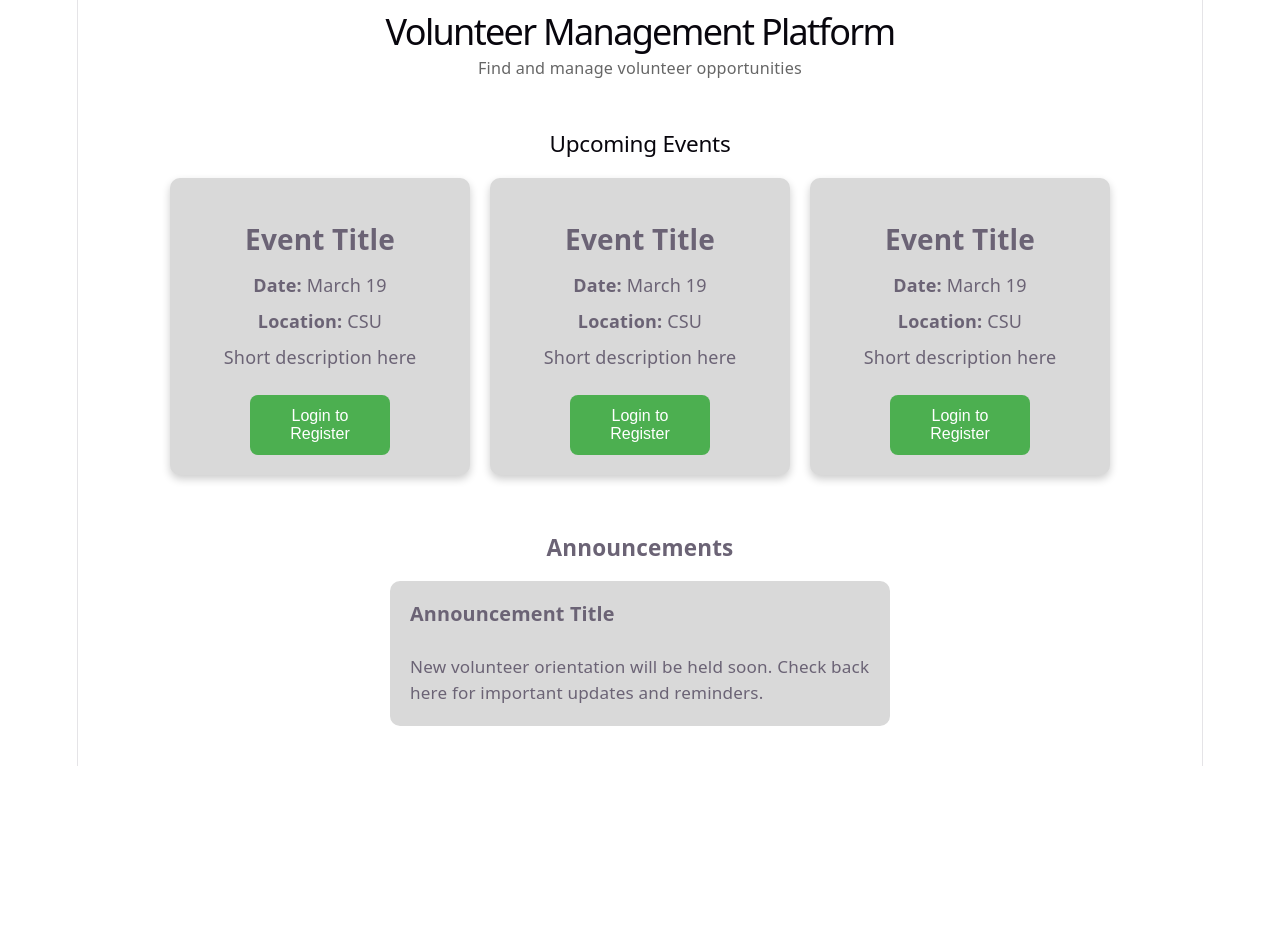
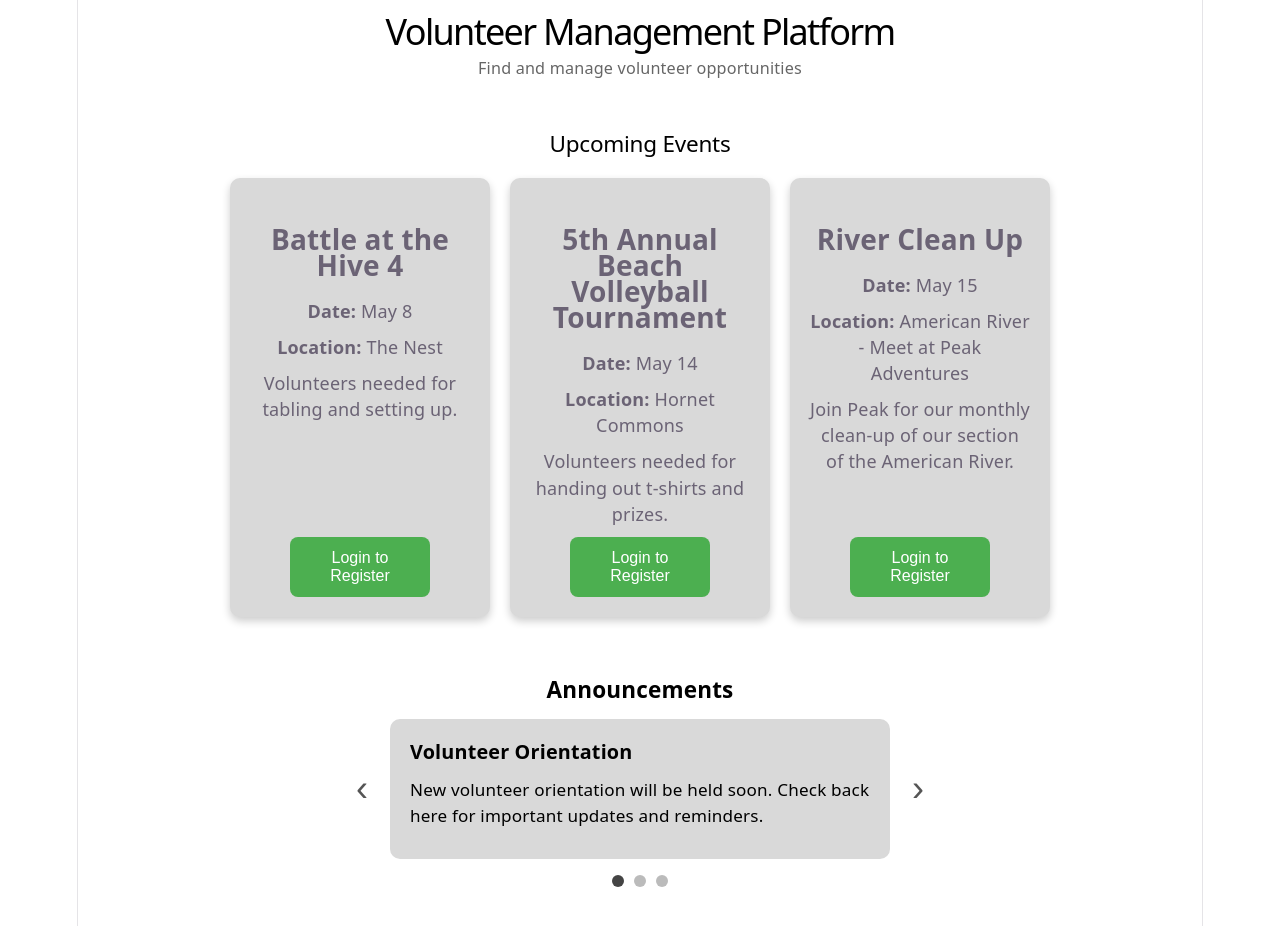
Before and after one commit to pollyology/VolunteerHubProject, a React (Vite) app: page / in a window 1280 px wide. Shown: the part 120-1046 px from the top of the page. Before the commit the page ends 886 px from the top, so only its background shows below. Built offline with nearby package versions, Linux system fonts and the light colour scheme.

Commit message:
Update event cards and announcement UI for LandingPage and add AnnouncementCarousel component

```diff
--- /dev/null
+++ b/src/components/AnnouncementCarousel.css
@@ -0,0 +1,119 @@
+.announcements-section
+{
+    margin-top: 40px;
+    text-align: center;
+}
+
+.announcements-section h3
+{
+    font-size: 1.25rem;
+    color: black;
+    margin-bottom: 16px;
+}
+
+.announcement-carousel
+{
+    display: flex;
+    align-items: center;
+    justify-content: center;
+    gap: 16px;
+}
+
+.announcement-card
+{
+    background-color: #d9d9d9;
+
+    width: 500px;
+    min-height: 140px;
+
+    padding: 20px;
+
+    border-radius: 10px;
+
+    text-align: left;
+
+    box-sizing: border-box;
+
+	 animation: slideFade 1s ease; /* Makes the announcement transition not as jarring */
+}
+
+		@keyframes slideFade
+		{
+			from
+			{
+				opacity: 0;
+				transform: translateX(15px);
+			}
+
+			to
+			{
+				opacity: 1;
+				transform: translateX(0);
+			}
+		}
+
+.announcement-card h4
+{
+    font-size: 1.1rem;
+    color: black;
+    margin-top: 0;
+    margin-bottom: 12px;
+}
+
+.announcement-card p
+{
+    font-size: 0.95rem;
+    color: black;
+    margin: 0;
+    line-height: 1.5;
+}
+
+.announcement-arrow
+{
+    border: none;
+    background: transparent;
+
+    font-size: 2rem;
+
+    cursor: pointer;
+
+    color: #555;
+
+    transition: 0.2s;
+}
+
+.announcement-arrow:hover
+{
+    color: black;
+}
+
+.announcement-dots
+{
+    display: flex;
+    justify-content: center;
+    gap: 10px;
+
+    margin-top: 16px;
+}
+
+.dot
+{
+    width: 12px;
+    height: 12px;
+
+    border-radius: 50%;
+
+    border: none;
+    padding: 0;
+
+    background-color: #bbb;
+
+    cursor: pointer;
+
+    display: inline-block;
+}
+
+.active-dot
+{
+    background-color: #444;
+}
--- /dev/null
+++ b/src/components/AnnouncementCarousel.jsx
@@ -0,0 +1,117 @@
+import { useState, useEffect } from "react";
+import "./AnnouncementCarousel.css";
+
+function AnnouncementCarousel()
+{
+
+    const [currentAnnouncement, setCurrentAnnouncement] = useState(0);
+
+    const announcements =
+	[
+        {
+            id: 1,
+            title: "Volunteer Orientation",
+            message:
+                "New volunteer orientation will be held soon. Check back here for important updates and reminders."
+        },
+        {
+            id: 2,
+            title: "Event Reminder",
+            message:
+                "Please arrive 10 minutes early for all volunteer events this month."
+        },
+        {
+            id: 3,
+            title: "New Opportunities",
+            message:
+                "Additional volunteer opportunities have been added for May."
+        }
+    ];
+
+	// Move to prev announcement
+    const goPrevious = () =>
+	{
+        setCurrentAnnouncement((prev) =>
+            prev === 0 ? announcements.length - 1 : prev - 1
+        );
+    };
+
+	// Move to next announcement
+    const goNext = () =>
+	{
+        setCurrentAnnouncement((prev) =>
+            prev === announcements.length - 1 ? 0 : prev + 1
+        );
+    };
+
+	// Automatically moves to next announcement every X milliseconds
+	useEffect(() =>
+	{
+
+		const interval = setInterval(() =>
+		{
+			goNext();
+		}, 6000);
+
+    	return () => clearInterval(interval);
+
+	}, [currentAnnouncement]);
+
+	// &#8249 -> HTML entity for: ' ‹ '
+	// &#8249 -> HTML entity for: ' › '
+    return (
+        <section className="announcements-section">
+
+            <h3>Announcements</h3>
+
+            <div className="announcement-carousel">
+
+                <button
+                    className="announcement-arrow"
+                    onClick={goPrevious}
+                >
+                    &#8249;
+                </button>
+
+                <div className="announcement-card" key={currentAnnouncement}>
+
+                    <h4>
+                        {announcements[currentAnnouncement].title}
+                    </h4>
+
+                    <p>
+                        {announcements[currentAnnouncement].message}
+                    </p>
+
+                </div>
+
+                <button
+                    className="announcement-arrow"
+                    onClick={goNext}
+                >
+                    &#8250;
+                </button>
+
+            </div>
+
+            <div className="announcement-dots">
+
+                {announcements.map((announcement, index) => (
+                    <button
+                        key={announcement.id}
+                        className={
+                            index === currentAnnouncement
+                                ? "dot active-dot"
+                                : "dot"
+                        }
+                        onClick={() => setCurrentAnnouncement(index)}
+                    />
+                ))}
+
+            </div>
+
+        </section>
+    );
+}
+
+export default AnnouncementCarousel;
--- a/src/pages/LandingPage.css
+++ b/src/pages/LandingPage.css
@@ -23,6 +23,7 @@
 .landing
 {
 	/* background-color: red; <-- For testing*/
+    background-color: white;
 	text-align: center;
 	padding: 40px 20px;
 }
@@ -30,6 +31,7 @@
 .landing h1
 {
     font-size: 2rem;
+    color: black;
 	margin-bottom: 10px;
 }
 
@@ -45,6 +47,7 @@
 {
     font-size: 1.25rem;
 	margin-top: 20px;
+    color: black;
 	margin-bottom: 0px;
 }
 .events-list
@@ -57,11 +60,26 @@
     flex-wrap: wrap;
 }
 
+.landing-event-card
+{
+    width: 260px;
+    display: flex;
+}
+
 .landing-event-card .event-card
 {
-	margin-top: 20px;
-    width: 260px;
-    flex: 0 0 260px;
+    margin-top: 20px;
+    width: 100%;
+    box-sizing: border-box;
+
+    display: flex;
+    flex-direction: column;
+}
+
+.landing-event-card .register-btn
+{
+    margin-top: auto;
+    align-self: center;
 }
 
 .announcements-section
@@ -69,9 +87,10 @@
     margin-top: 40px;
 }
 
-.announcements-section h3
+/*.announcements-section h3
 {
     font-size: 1.25rem;
+    color: black;
     margin-bottom: 10px;
 }
 .announcement-card
@@ -89,11 +108,13 @@
 {
     font-size: 1.1rem;
     margin-top: 0;
+    color: black;
 }
 
 .announcement-card p
 {
 	width: 100%;
     font-size: 0.95rem;
+    color: black;
     margin-bottom: 0;
-}
+}*/
--- a/src/pages/LandingPage.jsx
+++ b/src/pages/LandingPage.jsx
@@ -1,5 +1,6 @@
 import "./LandingPage.css"
 import EventCard from "../components/EventCard"
+import AnnouncementCarousel from "../components/AnnouncementCarousel";
 import { isAuthenticated } from "../services/authService";
 
 function LandingPage() {
@@ -22,24 +23,24 @@ function LandingPage() {
 	[
 		{
             id: 1,
-            title: "Event Title",
-            date: "March 19",
-            location: "CSU",
-            description: "Short description here"
+            title: "Battle at the Hive 4",
+            date: "May 8",
+            location: "The Nest",
+            description: "Volunteers needed for tabling and setting up."
         },
         {
             id: 2,
-            title: "Event Title",
-            date: "March 19",
-            location: "CSU",
-            description: "Short description here"
+            title: "5th Annual Beach Volleyball Tournament",
+            date: "May 14",
+            location: "Hornet Commons",
+            description: "Volunteers needed for handing out t-shirts and prizes."
         },
         {
             id: 3,
-            title: "Event Title",
-            date: "March 19",
-            location: "CSU",
-            description: "Short description here"
+            title: "River Clean Up",
+            date: "May 15",
+            location: "American River - Meet at Peak Adventures",
+            description: "Join Peak for our monthly clean-up of our section of the American River."
         }
 	]
 
@@ -65,17 +66,7 @@ function LandingPage() {
             ))}
 			</div>
 
-			<section className="announcements-section">
-				<h3>Announcements</h3>
-
-				<div className="announcement-card">
-					<h4>Announcement Title</h4>
-					<p>
-						New volunteer orientation will be held soon. Check back here for
-						important updates and reminders.
-					</p>
-				</div>
-			</section>
+			<AnnouncementCarousel />
 
         </div>);
 }
```
